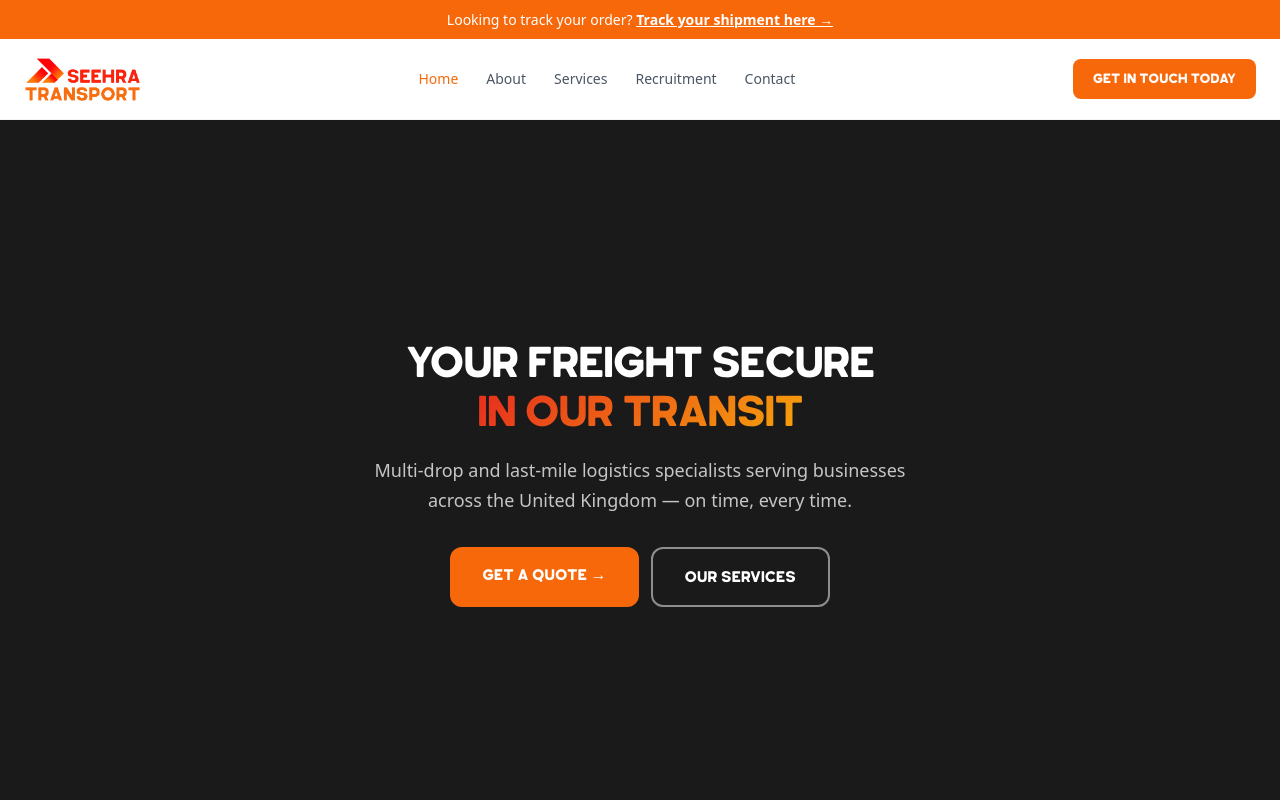
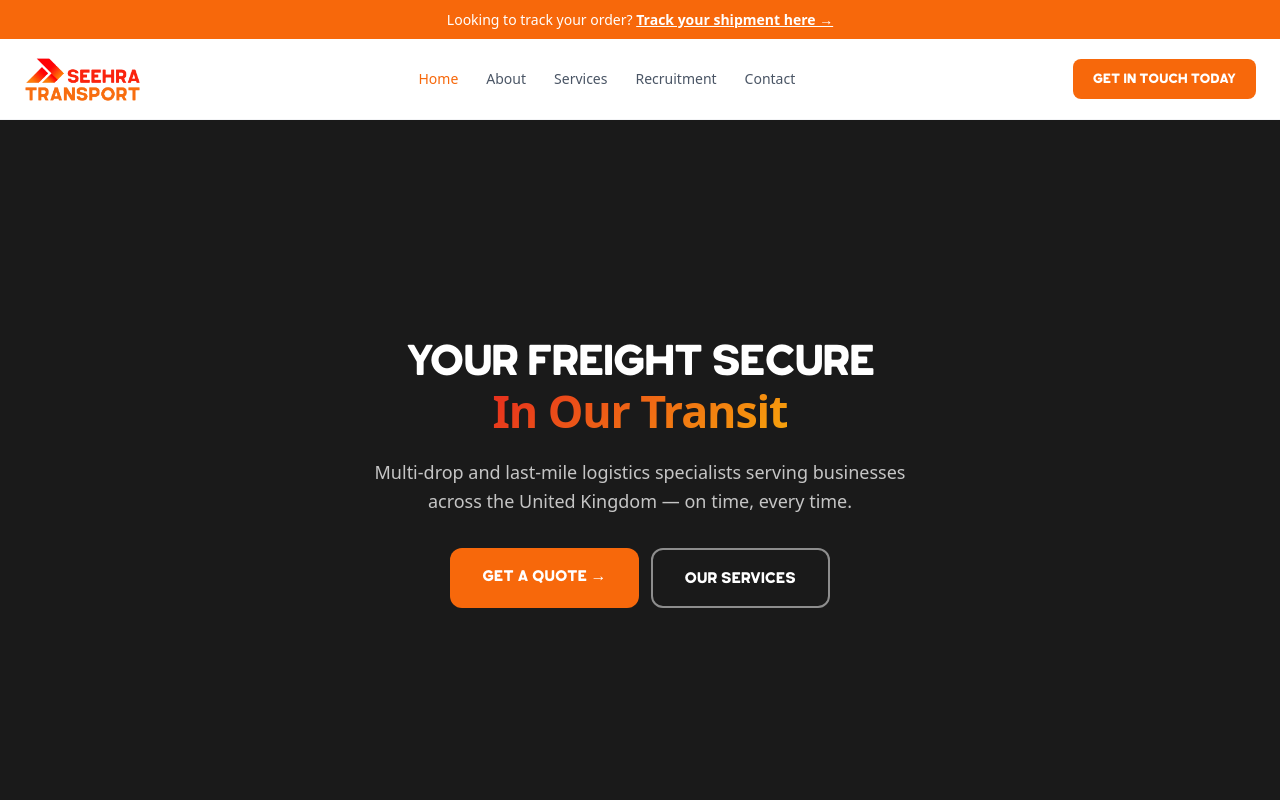
Before and after one commit to whitehawk-agency/seehra-transport, a Next.js app: page / in a window 1280 px wide. Shown: the top 800 px of the page. Built offline with nearby package versions, Linux system fonts and the light colour scheme.

Commit message:
Restrict Geovano to headings and buttons only

```diff
--- a/app/globals.css
+++ b/app/globals.css
@@ -39,3 +39,8 @@ a[class*="rounded"],
 a[class*="px-"] {
   font-family: "Geovano Sans", ui-sans-serif, system-ui, sans-serif !important;
 }
+
+/* Override - descriptions and body text back to Inter */
+p, li, span, label, input, select, textarea, td {
+  font-family: ui-sans-serif, system-ui, sans-serif !important;
+}
```
